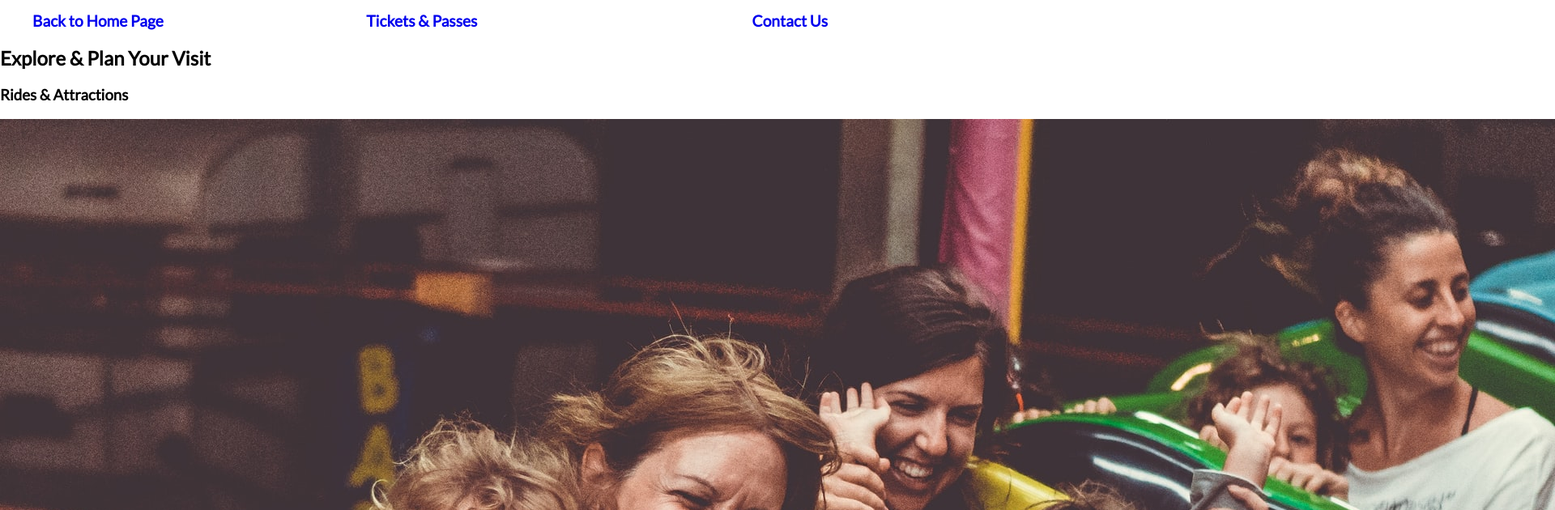
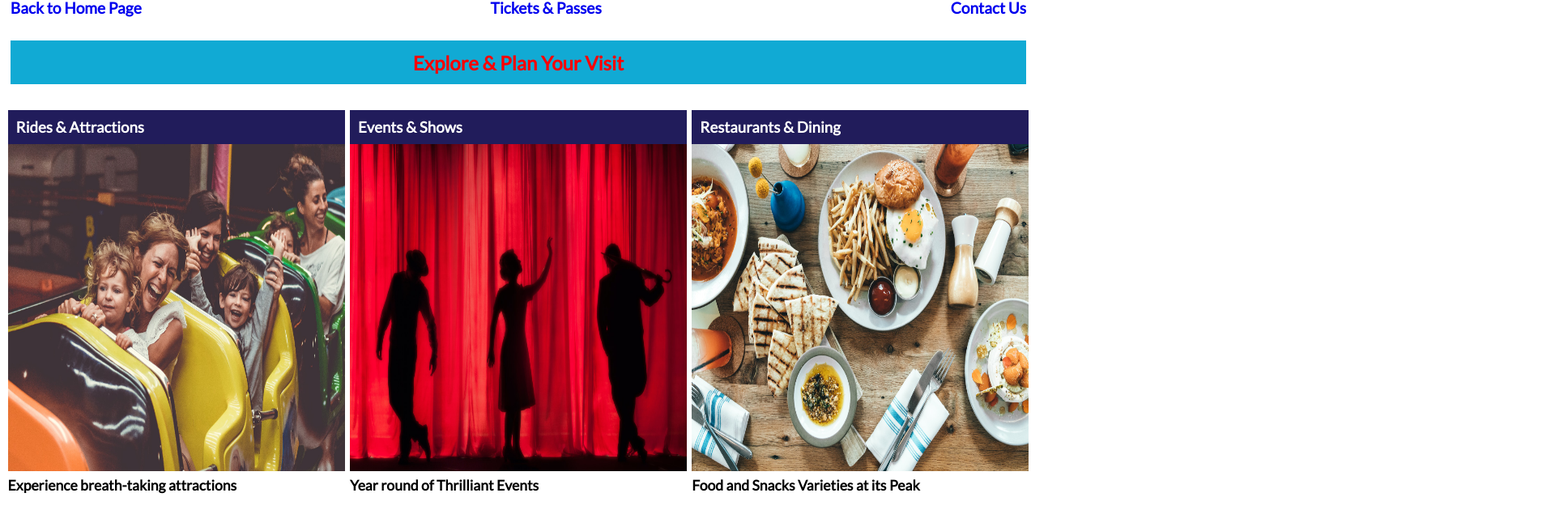
Before and after one commit to meetbropaul/team-project, a plain HTML site: page explore.html in a window 1280 px wide. Shown: the part 106-736 px from the top of the page at 81% size, 1920 px wide, since content can reach past the window. Drawn offline with Linux system fonts and the light colour scheme.

Commit message:
Website version 1
Pull request by Tomas severo
Modified the Explore page

```diff
--- a/stylesheet/style.css
+++ b/stylesheet/style.css
@@ -58,16 +58,22 @@ header a {
 
 nav {
   clear: both;
-  margin-top: 2.5rem;
+  width: 98%;
+  margin: auto;
+  margin-top: 1.5rem;
+  margin-bottom: 1.8rem;
+}
+
+nav ul {
+  display: flex;
+  flex-wrap: wrap;
+  justify-content: space-between;
+  padding: 0;
+  margin: 0rem;
 }
 
 nav li {
   display: inline-block;
-  width: 33%;
-}
-
-li:last-child a {
-  margin-left: 4rem;
 }
 
 nav a {
@@ -84,7 +90,6 @@ a:hover {
 .dashboard {
   width: 98%;
   margin-left: 0.5rem;
-  margin-top: 2rem;
   margin-bottom: 0;
   height: 10rem;
   background-color: #11aad4;
@@ -164,6 +169,7 @@ a:hover {
   background-color: #990012;
 }
 
+/* Contact Section CSS */
 #contactSection {
   display: flex;
   justify-content: space-between;
@@ -172,6 +178,8 @@ a:hover {
   background-color: #211c5b;
   color: white;
   font-size: 1.2rem;
+  padding-top: 0.5rem;
+  padding-bottom: 1rem;
 }
 
 #contactSection * {
@@ -189,6 +197,14 @@ a:hover {
 
 #contactSection div:last-child a:hover {
   color: red;
+}
+
+address span {
+  display: block;
+  font-size: 1.5rem;
+  font-weight: bold;
+  margin-bottom: 1.3rem;
+  padding-top: 1rem;
 }
 
 /* Map section CSS */
@@ -216,12 +232,65 @@ a:hover {
   width: 100%;
 }
 
+iframe {
+  width: 100%;
+  height: 800px;
+}
+
+/* Defining CSS rule specific to Explore Page */
+
+/*.main-contain-heading shares the same rule as heading in ticket & pass CSS section */
+
+
+  /* class .explore-item share the same rule as class .ticketAndPassesContents */
+
+
+article.explore-grid-item {
+  /* same rule as class .ticketAndPassesContents .contentThumbnail */
+  height: 40rem;
+}
+
+.explore-grid-item img {
+  height: 63%;
+  width: 100%;
+}
+
+.article-card-title,
+.article-card-read-more {
+  background: #211c5b;
+  color: #fff;
+  width: 100%;
+  padding: 10px;
+  margin: 0px;
+}
+
+.article-card-excerpt {
+  margin-top: 0.3rem;
+  height: 22%;
+}
+
+.article-card-excerpt span:first-child {
+  display: block;
+  font-size: 1.1rem;
+  font-weight: bold;
+  margin-bottom: 0.5rem;
+}
+
+.article-card-read-more a {
+  text-decoration: none;
+  color: white;
+}
+
+.article-card-read-more a:hover {
+  text-decoration: underline;
+}
+
 /* Defining CSS rule specific to Tickets and Passes Page */
 
-.ticketLabel h2 {
+.heading h2,
+.main-content-heading {
   width: 98%;
   margin: auto;
-  margin-top: 3rem;
   margin-bottom: 0;
   background-color: #11aad4;
   color: red;
@@ -229,7 +298,8 @@ a:hover {
   text-align: center;
 }
 
-.ticketAndPassesContents {
+.ticketAndPassesContents,
+.explore-items {
   display: flex;
   flex-wrap: wrap;
   margin: 0.3rem 0.6rem;
@@ -237,7 +307,8 @@ a:hover {
   margin-top: 2rem;
 }
 
-.ticketAndPassesContents .contentThumbnail {
+.ticketAndPassesContents .contentThumbnail,
+.explore-grid-item {
   width: 33%;
   margin: 0rem;
   margin-bottom: 5rem;
```
